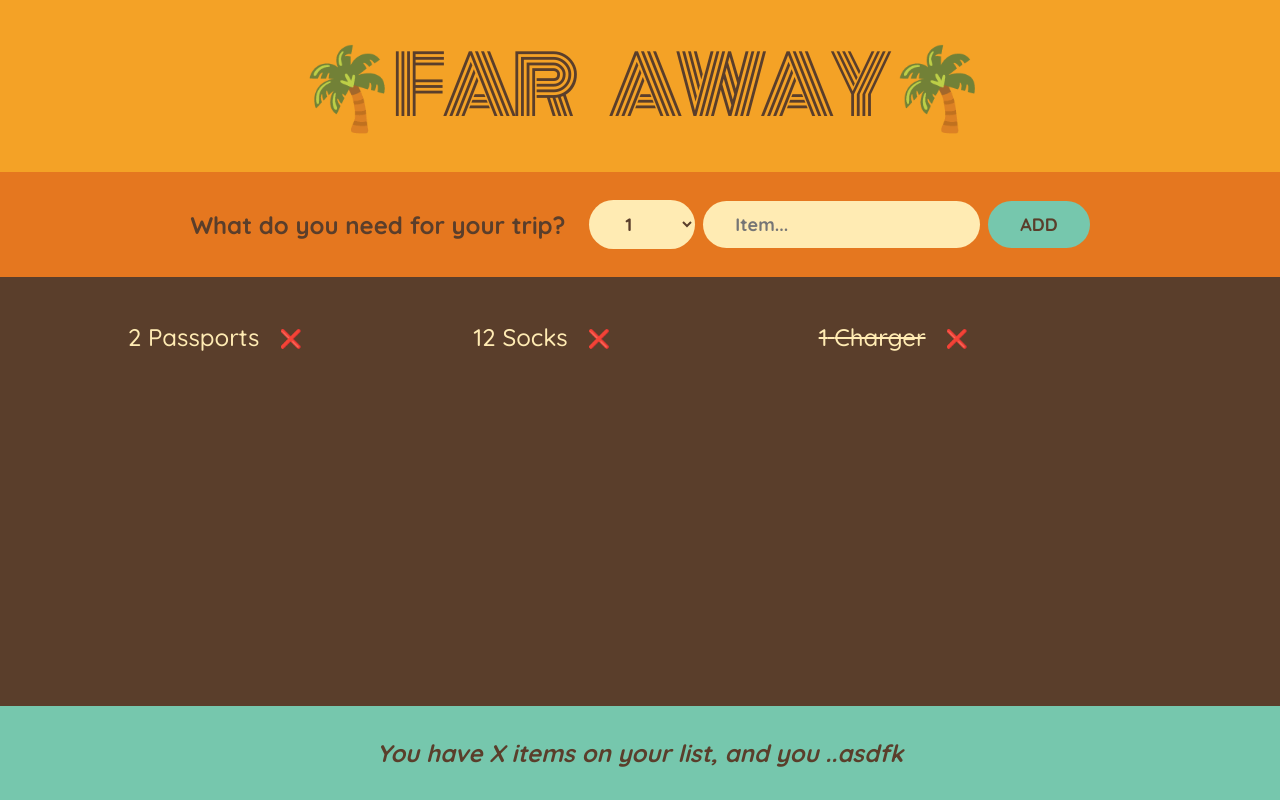
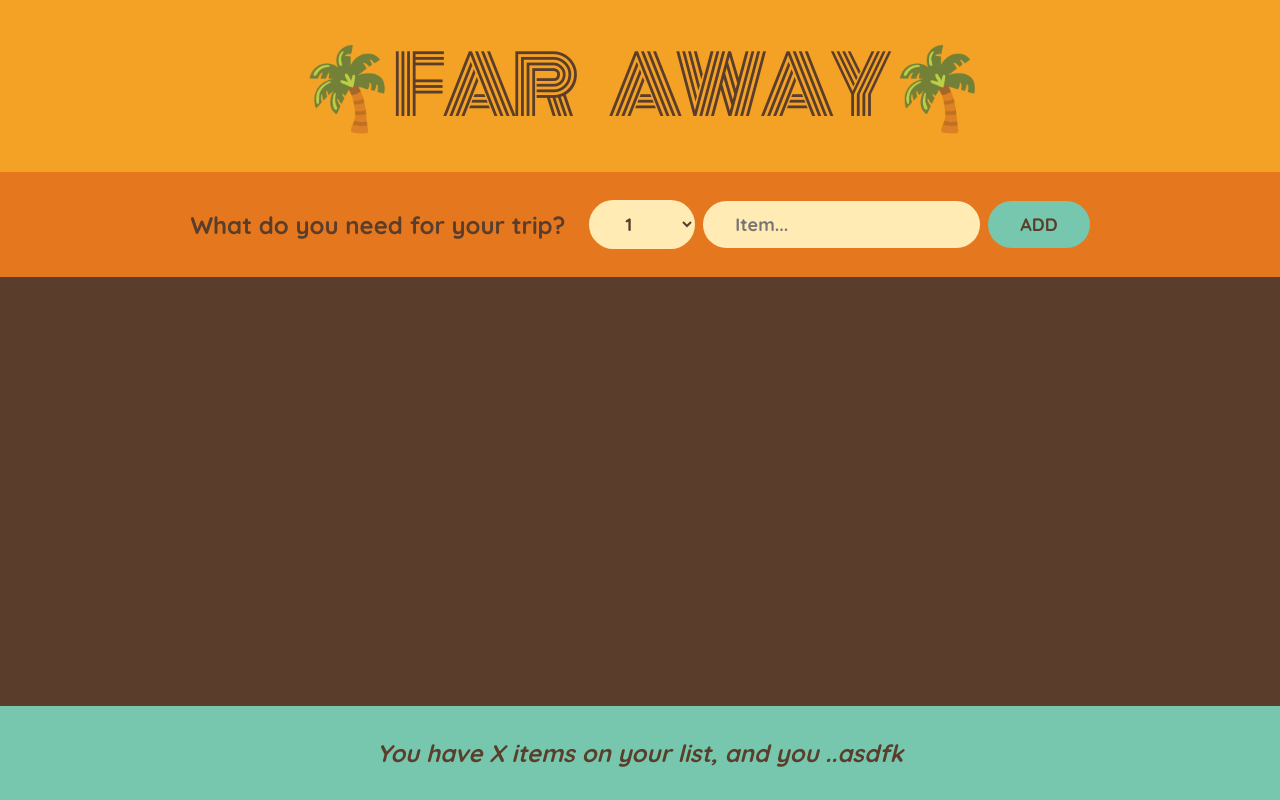
Before and after one commit to etNinja/react-trip-app, a React (Create React App) app: page / in a window 1280 px wide. Built offline with nearby package versions, Linux system fonts and the light colour scheme.

Commit message:
now items show after submit

```diff
--- a/src/App.js
+++ b/src/App.js
@@ -1,17 +1,23 @@
 import { useState } from "react";
 
-const initialItems = [
-  { id: 1, description: "Passports", quantity: 2, packed: false },
-  { id: 2, description: "Socks", quantity: 12, packed: false },
-  { id: 3, description: "Charger", quantity: 1, packed: true },
-];
+// const initialItems = [
+//   { id: 1, description: "Passports", quantity: 2, packed: false },
+//   { id: 2, description: "Socks", quantity: 12, packed: false },
+//   { id: 3, description: "Charger", quantity: 1, packed: true },
+// ];
 
 export default function App() {
+  const [items, setItems] = useState([]);
+
+  function handleAddItem(item) {
+    setItems((items) => [...items, item]);
+  }
+
   return (
     <div className="app">
       <Logo />
-      <Form />
-      <PackingList />
+      <Form onAddItems={handleAddItem} />
+      <PackingList items={items} />
       <Stats />
     </div>
   );
@@ -20,9 +26,10 @@ export default function App() {
 function Logo() {
   return <h1> 🌴Far Away🌴</h1>;
 }
-function Form() {
+function Form({ onAddItems }) {
   const [description, setDescription] = useState("");
   const [quantity, setQuantity] = useState(1);
+
   function handleSubmit(e) {
     e.preventDefault();
 
@@ -31,9 +38,10 @@ function Form() {
       description,
       quantity,
       packed: false,
-      id: Math.floor(Math.random() * 100),
+      id: Math.floor(Math.random() * 1000),
     };
     console.log(newItem);
+    onAddItems(newItem);
     setDescription("");
     setQuantity(1);
   }
@@ -61,11 +69,11 @@ function Form() {
     </form>
   );
 }
-function PackingList() {
+function PackingList({ items }) {
   return (
     <div className="list">
       <ul>
-        {initialItems.map((item) => (
+        {items.map((item) => (
           <Item item={item} key={item.id} />
         ))}
       </ul>
```
